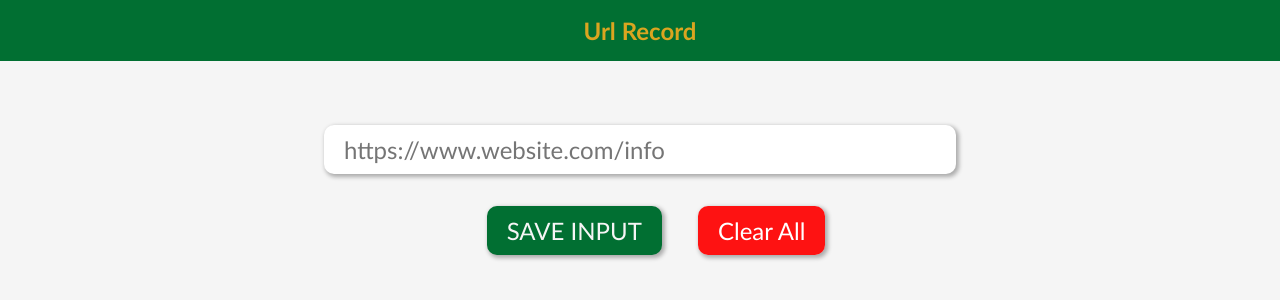
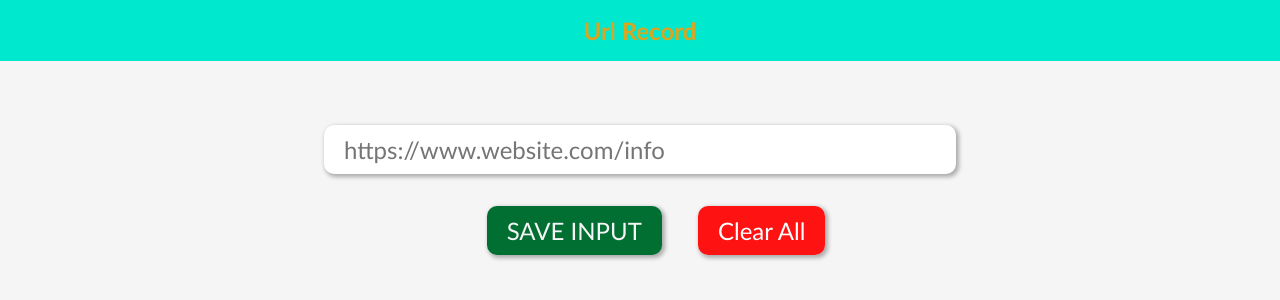
Before and after one commit to muhammadmesum72/Url-Recoder, a plain HTML site: page index.html in a window 1280 px wide. Drawn offline with Linux system fonts and the light colour scheme.

Commit message:
Updated Colors of Website

```diff
--- a/style.css
+++ b/style.css
@@ -7,7 +7,7 @@
 .header{
     padding: 1rem;
     text-align: center;
-    background-color:  #016f32;
+    background-color:  #00e8cd;
     color: goldenrod;
 }
 
```
